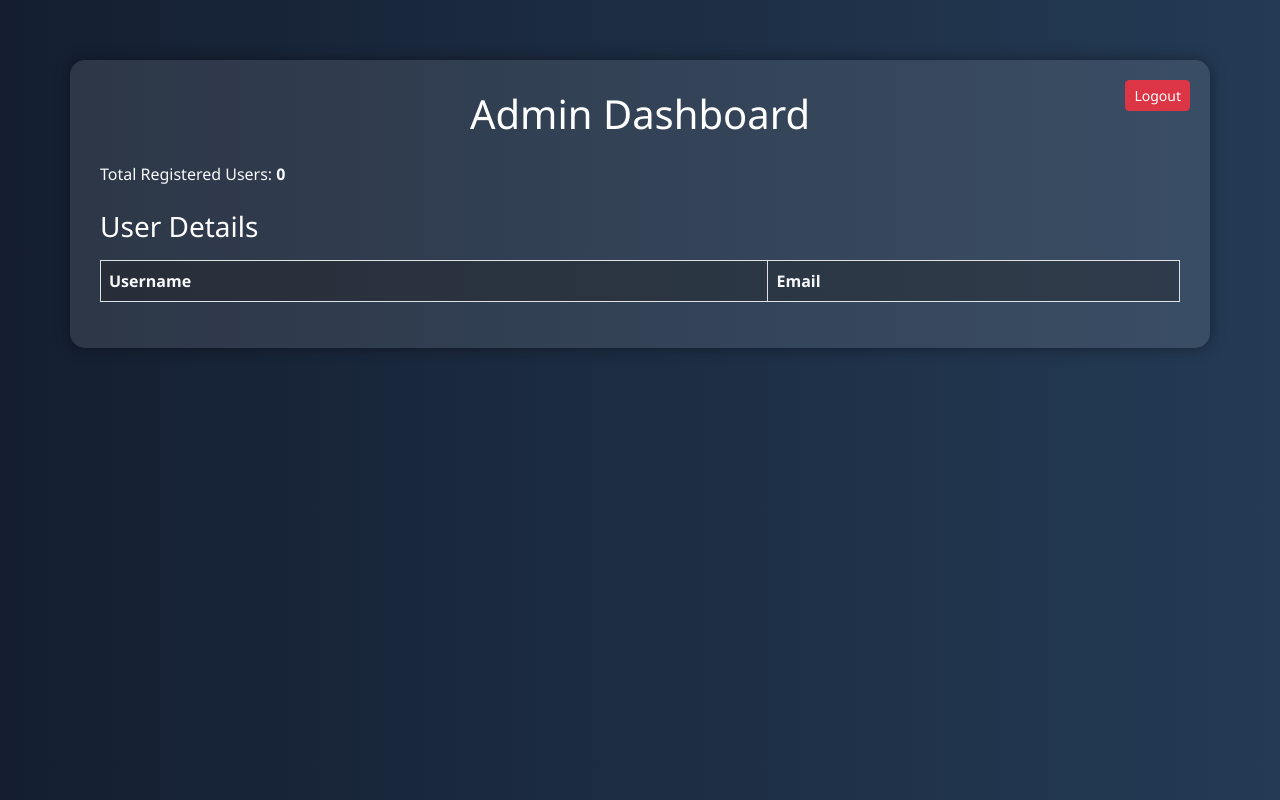
After one commit to khadijanaeem/Spell_Checker, a Flask app: page /admin in a window 1280 px wide. The commit adds this page. Run offline with Flask 3, Linux system fonts and the light colour scheme; lists and menus that the app fills with data are empty; parts of the project's set-up code (start-up, migrations or seed data) failed here and were passed over.

Commit message:
Add files via upload

```diff
--- /dev/null
+++ b/templates/admin.html
@@ -0,0 +1,72 @@
+<!DOCTYPE html>
+<html>
+<head>
+    <title>Admin Panel</title>
+    <link href="https://cdn.jsdelivr.net/npm/bootstrap@5.3.2/dist/css/bootstrap.min.css" rel="stylesheet">
+    <style>
+        body {
+            background: linear-gradient(to right, #141e30, #243b55);
+            color: #f8f9fa;
+            font-family: 'Segoe UI', Tahoma, Geneva, Verdana, sans-serif;
+            min-height: 100vh;
+            padding-top: 60px;
+        }
+
+        .admin-container {
+            background-color: rgba(255, 255, 255, 0.1);
+            padding: 30px;
+            border-radius: 15px;
+            box-shadow: 0 0 15px rgba(0,0,0,0.4);
+            position: relative;
+        }
+
+        h1, h3 {
+            color: #ffffff;
+        }
+
+        .table {
+            background-color: rgba(255, 255, 255, 0.05);
+            color: #ffffff;
+        }
+
+        .table thead th {
+            color: #f8f9fa;
+            background-color: rgba(0,0,0,0.3);
+        }
+
+        .logout-button {
+            position: absolute;
+            top: 20px;
+            right: 20px;
+        }
+    </style>
+</head>
+<body>
+    <div class="container admin-container">
+        <form method="POST" action="{{ url_for('logout') }}" class="logout-button">
+            <button class="btn btn-danger btn-sm">Logout</button>
+        </form>
+
+        <h1 class="text-center mb-4">Admin Dashboard</h1>
+        <p>Total Registered Users: <strong>{{ user_count }}</strong></p>
+
+        <h3 class="mt-4">User Details</h3>
+        <table class="table table-bordered mt-3">
+            <thead>
+                <tr>
+                    <th>Username</th>
+                    <th>Email</th>
+                </tr>
+            </thead>
+            <tbody>
+                {% for user in users %}
+                <tr>
+                    <td>{{ user.userName }}</td>
+                    <td>{{ user.email }}</td>
+                </tr>
+                {% endfor %}
+            </tbody>
+        </table>
+    </div>
+</body>
+</html>
```
Also changed, not shown: templates/customDictionary.html (added, +37 -0 lines), templates/guest_customDictionary.html (added, +22 -0 lines), templates/settings.html (added, +61 -0 lines), templates/signup.html (+9 -17 lines), templates/spell_checker.html (added, +20 -0 lines).
